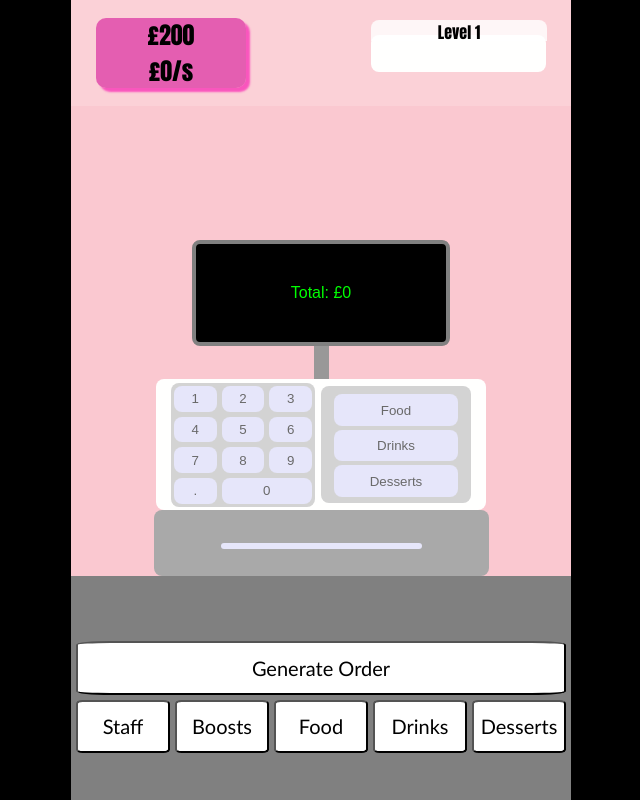
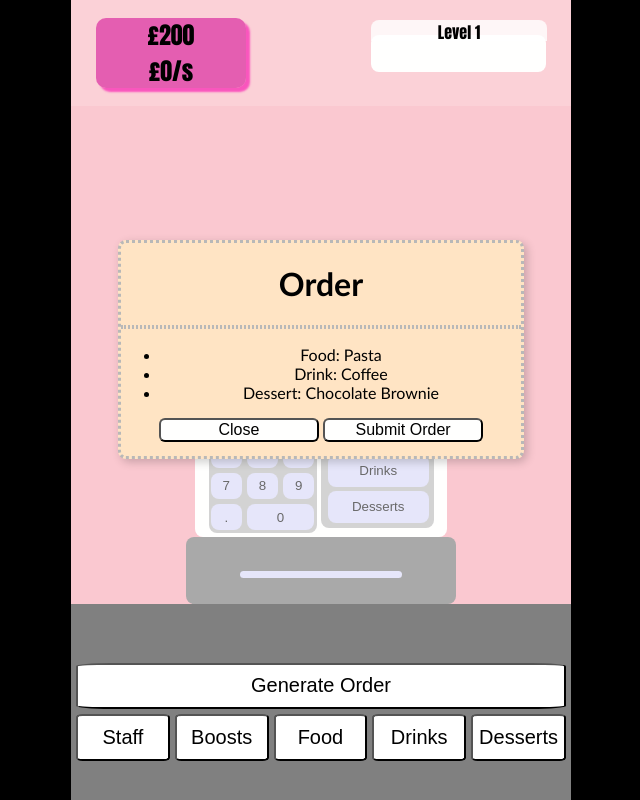
Before and after one commit to alyssap30/Cooking-Simulator-Game, a plain HTML site: page index.html in a window 1280 px wide. Both pictures are taken after a click on the button "Generate Order". Shown: the whole page, without its empty margins (319-959 px from the left). Drawn offline with Linux system fonts and the light colour scheme.

Commit message:
Generate order button added functionality

```diff
--- a/index.html
+++ b/index.html
@@ -71,6 +71,16 @@
                                 <button id = "drinks-button">Drinks</button>
                                 <button id = "desserts-button">Desserts</button>
                             </nav></div></div>
+                <div id = "order-menu">
+                    <h1>Order</h1><hr>
+                    <ul>
+                        <li id = "random-food-display">Food: </li>
+                        <li id = "random-drink-display">Drink: </li>
+                        <li id = "random-dessert-display">Dessert: </li>
+                    </ul>
+                    <button id = "close-order-btn">Close</button>
+                    <button id = "submit-order-btn">Submit Order</button>
+                </div>
 
 
                 <div id = "staff-menu">
--- a/script.js
+++ b/script.js
@@ -21,17 +21,19 @@ const italianFood = document.getElementById("italian-food-menu");
 const englishFood = document.getElementById("english-food-menu");
 const FoodMenuSelection = [italianFood, englishFood];
 const FoodButtons = [document.getElementById("italian-food-button"), document.getElementById("english-food-button")];
+const allFoods = ["Pizza", "Pasta", "Fish and Chips", "Full English Breakfast"];
 
 // Drink Tab Variables
 const drinkTab = document.getElementById("drink-menu");
+const coldDrinks = document.getElementById("cold-drinks-menu");
+const hotDrinks = document.getElementById("hot-drinks-menu");
+const drinkMenuSelection = [coldDrinks, hotDrinks];
+const drinkButtons = [document.getElementById("cold-drinks-button"), document.getElementById("hot-drinks-button")];
+const allDrinks = ["Water", "Coke", "Fanta", "Dr Pepper", "Tea", "Coffee", "Hot Chocolate"];
 const drinksLiquidCold = document.getElementById("drink-liquid-cold");
 const drinksLiquidHot = document.getElementById("drink-liquid-hot")
-const coldDrinks = document.getElementById("cold-drinks-menu");
 const coldCup = document.getElementById("drink-glass");
-const hotDrinks = document.getElementById("hot-drinks-menu");
 const hotCup = document.getElementById("drink-cup");
-const drinkMenuSelection = [coldDrinks, hotDrinks];
-const drinkButtons = [document.getElementById("cold-drinks-button"), document.getElementById("hot-drinks-button")];
 let drinkAccuracy = 0;
 
 // Desert Tab Variables
@@ -40,15 +42,25 @@ const coldDesserts = document.getElementById("cold-desserts-menu");
 const hotDesserts = document.getElementById("hot-desserts-menu");
 const dessertsMenuSelection = [coldDesserts, hotDesserts];
 const dessertsButtons = [document.getElementById("cold-desserts-button"), document.getElementById("hot-desserts-button")];
+const allDesserts = ["Ice cream", "Cheesecake", "Chocolate Brownie", "Apple Pie"]
+
+// Order Menu Variables
+const orderTab = document.getElementById("order-menu")
+let randomFood;
+let randomDessert;
+let randomDrink;
+let generatedOrder = false;
 
 // Variables used throughout the program
 const cashStorage = document.getElementById("cash-count");
 let moneyCount = 200;
 let moneyPerSecond = 0;
 let level = 1;
+let moneyMultiplier = 0.1;
 let xp = 0;
 let requireXpToLevelUp = 50;
-const navigationMenu = [StaffTab, BoostsTab, FoodTab, drinkTab, dessertsTab]
+const navigationMenu = [StaffTab, BoostsTab, FoodTab, drinkTab, dessertsTab, orderTab]
+let cart = [];
 
 // Saves on Refresh
 document.addEventListener('DOMContentLoaded', function(){
@@ -112,6 +124,7 @@ class Money_Spending {
        this.itemName = itemName
        this.itemPrice = itemPrice
        this.xpPerClick = itemPrice / 5
+       this.moneyEarnt = itemPrice * moneyMultiplier
        this.buttonID =  buttonID
    }
    Buying_Item(buttonDisappears = false) {
@@ -220,12 +233,15 @@ class Drinks extends Money_Spending {
       else if (this.percentageFull === 75) {
          this.document.getElementById("pour-drink-button").textContent = "Start again";}
       }
+
    Done_Pouring_Drink() {
       drinkAccuracy = (this.percentageFull / 75) * 100;
       cashRegister.style.display = "flex";
       drinkMachine.style.display = "none";
       this.percentageFull = 0;
       this.drinkLiquid.style.height = this.percentageFull + "%";
+      cart.push(this.itemName);
+      console.log(cart);
    }}
 
 // Drinks Menu Navigation
@@ -305,3 +321,39 @@ hotDesserts.addEventListener('click', function(event) {
    let id = clickedButton.id
    hotDessertItems[id].Buying_Item()
 });
+
+// Order Generation Functions
+
+document.getElementById("generate-order-btn").onclick = function() {
+   Open_menu(orderTab)
+   if (generatedOrder === false) {
+      generatedOrder = true;
+      randomFood = allFoods[Math.floor(Math.random() * allFoods.length)];
+      document.getElementById("random-food-display").textContent = `Food: ${randomFood}`;
+      randomDrink = allDrinks[Math.floor(Math.random() * allDrinks.length)];
+      document.getElementById("random-drink-display").textContent = `Drink: ${randomDrink}`;
+      randomDessert = allDesserts[Math.floor(Math.random() * allDesserts.length)];
+      document.getElementById("random-dessert-display").textContent = `Dessert: ${randomDessert}`;
+   }
+}
+document.getElementById("close-order-btn").onclick = function() {
+   orderTab.style.display = "none"
+}
+
+document.getElementById("submit-order-btn").onclick = function() {
+   if (cart.includes(randomFood)) {
+      document.getElementById("random-food-display").style.color = "green"
+   }
+   if (cart.includes(randomDrink)) {
+      document.getElementById("random-drink-display").style.color = "green"
+   }
+   if (cart.includes(randomDessert)) {
+      document.getElementById("random-dessert-display").style.color = "green"
+   }
+   if (cart.includes(randomFood, randomDrink, randomFood)) {
+      console.log("Order Complete");
+      cart = []
+      generatedOrder = false
+      moneyCount = (randomDrink.moneyEarnt * drinkAccuracy)
+   }
+}
--- a/style.css
+++ b/style.css
@@ -8,7 +8,7 @@ body {
    background-color: black;
    padding: 0;
    align-items: center;
-   font-family: Arial, sans-serif;
+   font-family: 'Gill Sans', 'Gill Sans MT', Calibri, 'Trebuchet MS', sans-serif;
    justify-content: center;
    overflow: hidden;
    width: 100%;
@@ -21,8 +21,7 @@ body {
    position: relative;
    max-width: 500px;
    width: 100%;
-   height: auto;
-   aspect-ratio: 9 / 16;
+   height: 100%;
    max-height: 100svh;
    box-shadow: 0 0 50px rgba(0,0,0,0.5);;
    background-color: rgb(250, 200, 208);
@@ -192,10 +191,10 @@ body {
 
 /* Cash Register Styles */
 #cash-register {
-   width: 100%;
+   width: 90%;
    height: 60%;
    display: flex;
-   bottom: 40%;
+   bottom: 35%;
    position: absolute;
    flex-direction: column;
    align-items: center;
@@ -203,8 +202,8 @@ body {
 }
 #register-screen {
    background-color: black;
-   width: 50%;
-   height: 30%;
+   width: 40%;
+   height: 32%;
    border-radius: 8px;
    color: lime;
    border: 4px solid gray;
@@ -216,13 +215,13 @@ body {
 }
 #register-pole {
    background-color: rgb(153, 152, 152);
-   width: 3%;
-   height: 10%;
+   width: 2%;
+   height: 6%;
    margin: 0;
 }
 #register-base {
    background-color: #fffffe;
-   width: 60%;
+   width: 50%;
    height: 40%;
    border-radius: 8px;
    display: flex;
@@ -257,7 +256,7 @@ body {
 
 #register-draw {
    background-color: rgb(169, 169, 169);
-   width: 67%;
+   width: 60%;
    align-content: center;
    height: 20%;
    border-radius: 8px;
@@ -287,7 +286,7 @@ body {
    color: rgb(105, 105, 105);
    border-radius: 8px;
    margin: 2px;
-   width: 90%;
+   width: 98%;
    height: 30%;
    text-align: center;
    cursor: pointer;
@@ -297,7 +296,7 @@ body {
 #main-counter {
    background-color: gray;
    width: 100%;
-   height: 40%;
+   height: 35%;
    text-align: center;
    position: absolute;
    align-content: center;
@@ -321,7 +320,6 @@ nav {
 nav button {
    font-size: 20px;
    background-color: white;
-   font-family: 'Gill Sans', 'Gill Sans MT', Calibri, 'Trebuchet MS', sans-serif;
    align-content: center;
    border-radius: 7%;
    cursor: pointer;
@@ -334,7 +332,6 @@ nav button:hover {
    grid-column: span 5;
 
 }
-
 
 #level-background {
    width: 35%;
@@ -370,7 +367,7 @@ nav button:hover {
    position: absolute;
    text-align: center;
 }
-
+/* Menus */
 
 #boost1, #boost2, #boost3, #boost4, #boost5 {
    display: flex;
@@ -393,8 +390,8 @@ nav button:hover {
    padding: 3% 0;
    color: white;
 }
-#food-menu, #drink-menu, #staff-menu, #desserts-menu, #boosts-menu {
-   background-color: white;
+#food-menu, #drink-menu, #staff-menu, #desserts-menu, #boosts-menu, #order-menu {
+   background-color: rgb(254, 255, 255);
    width: 80%;
    padding-bottom: 2%;
    justify-self: center;
@@ -433,6 +430,26 @@ nav button:hover {
 #italian-food-button, #cold-drinks-button, #manager-button, #cold-desserts-button {
    border-bottom: red 2px solid;}
 
+#order-menu {
+   top: 30%;
+   background-color: bisque;
+   border: rgb(184, 184, 184) dotted 3px;
+}
+
+#order-menu hr {
+   border: rgb(184, 184, 184) dotted 2px;
+}
+
+#order-menu button {
+   width: 40%;
+   height: 25%;
+   border-radius: 6px;
+   margin-bottom: 1%;
+   font-size: 16px;
+   cursor: pointer;
+   background-color: #fffffe;
+}
+
 @media (prefers-color-scheme: dark) {
    body, #game-viewpoint, #register-base, #level-background {
       background-color: inherit !important;
```
